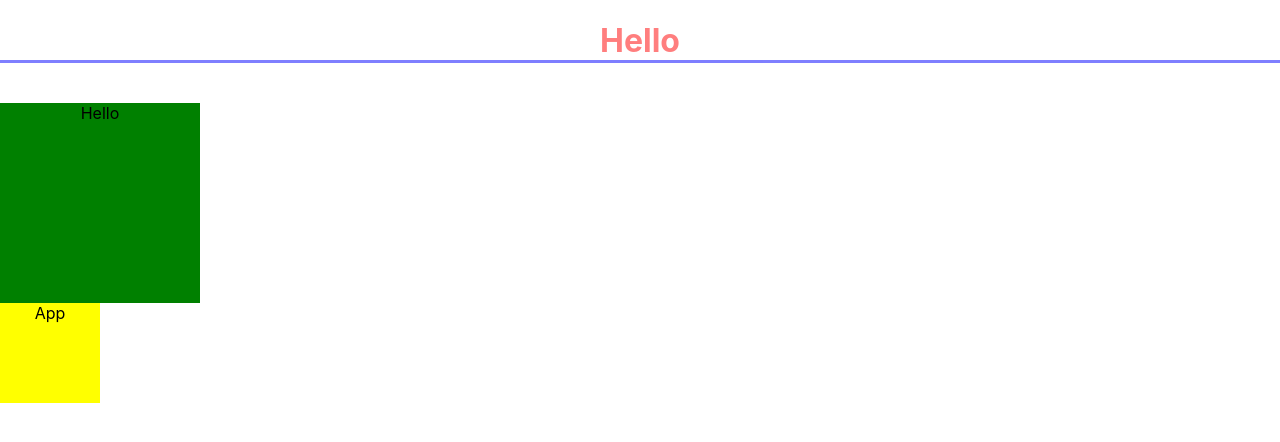
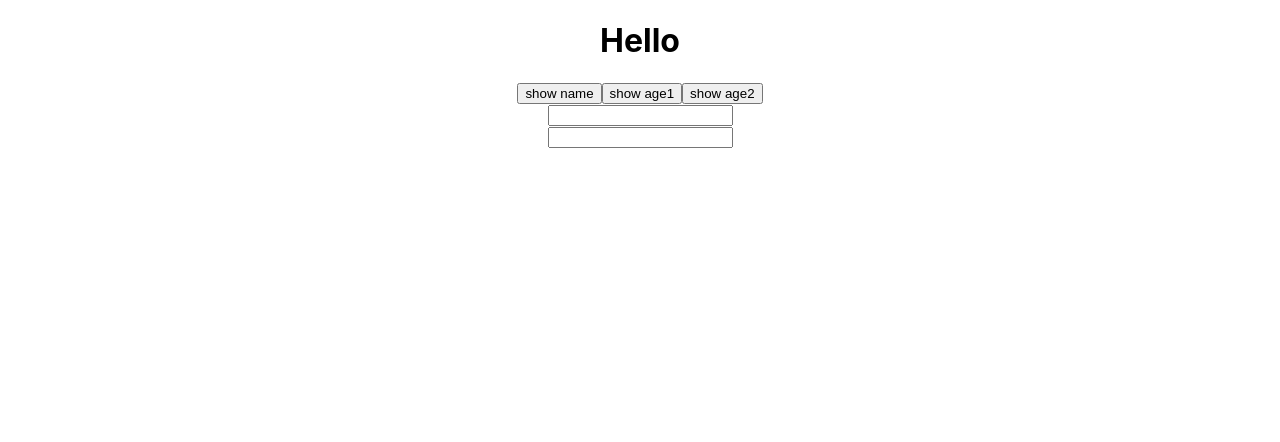
Before and after one commit to chungi21/React-Basic, a React (Create React App) app: page / in a window 1280 px wide. Shown: the top 442 px of the page. Built offline with nearby package versions, Linux system fonts and the light colour scheme.

Commit message:
이벤트 처리(Handling Events)

```diff
--- a/src/App.js
+++ b/src/App.js
@@ -7,7 +7,6 @@ function App() {
   return (
     <div className="App">
       <Hello />
-      <div className={styles.box}>App</div>
     </div>
   );
 }
--- a/src/component/Hello.js
+++ b/src/component/Hello.js
@@ -1,16 +1,45 @@
-import World from "./World";
-import styles from "./Hello.module.css";
+export default function Hello() {
 
-export default function Hello() {
+    function showName() {
+        console.log("Jinny");
+    }
+
+    function showAge(age) {
+        console.log(age);
+    }
+
+    function showText1(e) {
+        console.log(e.target.value)
+    }
+
+    function showText2(txt) {
+        console.log(txt)
+    }
+
     return (
         <>
-            <h1 style={{
-                color: 'red',
-                borderBottom: '3px solid blue',
-                marginBottom: '40px',
-                opacity: 0.5
-            }}>Hello</h1>
-            <div className={styles.box}>Hello</div>
+            <h1>Hello</h1>
+            <button onClick={showName}>show name</button>
+
+            <button onClick={
+                () => {
+                    console.log(20);
+                }
+            }>show age1</button>
+
+            <button onClick={
+                () => {
+                    showAge(10);
+                }
+            }>show age2</button>
+
+            <br/>
+            <input type="text" onChange={showText1}/>
+            <br/>
+            <input type="text" onChange={ e => {
+                const txt = e.target.value;
+                showText2(txt);
+            }}/>
         </>
     );
 }
```
